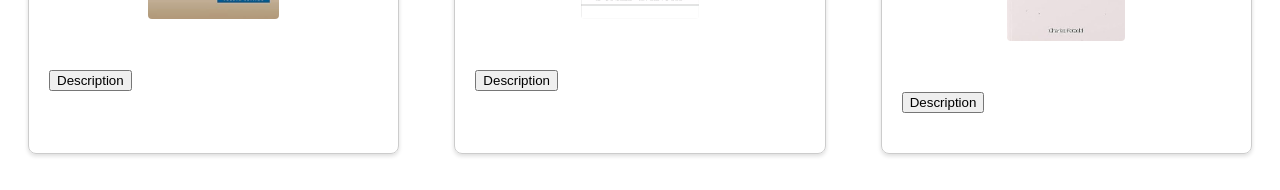
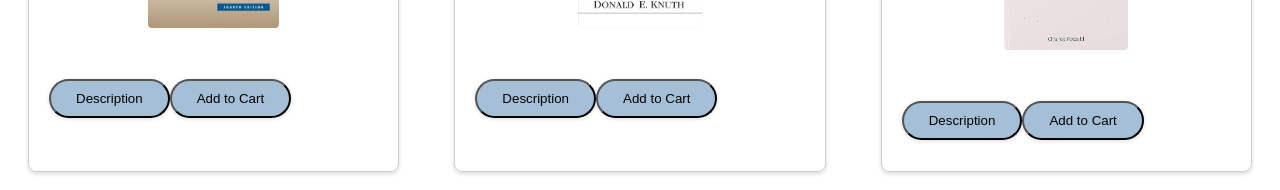
Before and after one commit to GaelCT/CMPS3390-Project02, a Vue app: page / in a window 1280 px wide. Shown: the part 520-710 px from the top of the page. Built offline with nearby package versions, Linux system fonts and the light colour scheme.

Commit message:
good luck commit

```diff
--- a/src/componets/Cardcontainer.vue
+++ b/src/componets/Cardcontainer.vue
@@ -7,14 +7,14 @@
         <br>
         <br>
 
-        <!--
+        <!-- isnt the same type as vue, :(
             <div class = "buttonName">
                <button id="addToCart"> Add to Cart </button>
             </div>
         -->
 
   <button @click="modalOpen = true"> Description </button>
-
+  <button id="addtocart" @click="addToCart"> Add to Cart </button>
   <div class="modal" :class="{ open: modalOpen }">
     <div class="modal-inside">
         <h3> Description </h3>
@@ -78,17 +78,29 @@ h3{
    text-align: center;
    }
 
-.buttonName{
-     display: flex;
-     justify-content: center;
-     gap: 30%;
+   .addtocart{
+background-image: linear-gradient(to right,  rgb(73, 89, 159), rgb(73, 89, 159));
+    border-radius: 31.4159265359px;
+    box-shadow: 0 1px 4px rgba(0, 0, 0, .141592659);
+    color: black;
+    padding: 10px 25px;
+}
+
+button {
+    background-image: linear-gradient(to right,  rgb(165, 192, 214), rgb(165, 192, 214));
+    border-radius: 31.4159265359px;
+    box-shadow: 0 1px 4px rgba(0, 0, 0, .141592659);
+    color: black;
+    padding: 10px 25px;
+}
+
+button:active {
+    opacity: 0.8;
 }
 
 
 
-button:active {
-    opacity: 0.8;
-}
+
 
 .modal {
     background-color: rgba(0, 0, 0, .141592659);
@@ -102,11 +114,13 @@ button:active {
     display: flex;
     align-items: center;
     justify-content: center;
+    pointer-events: none;
 }
 
 .modal.open {
     opacity: 1;
     z-index: 999;
+    pointer-events: auto;
 }
 
 .modal-inside{
```
